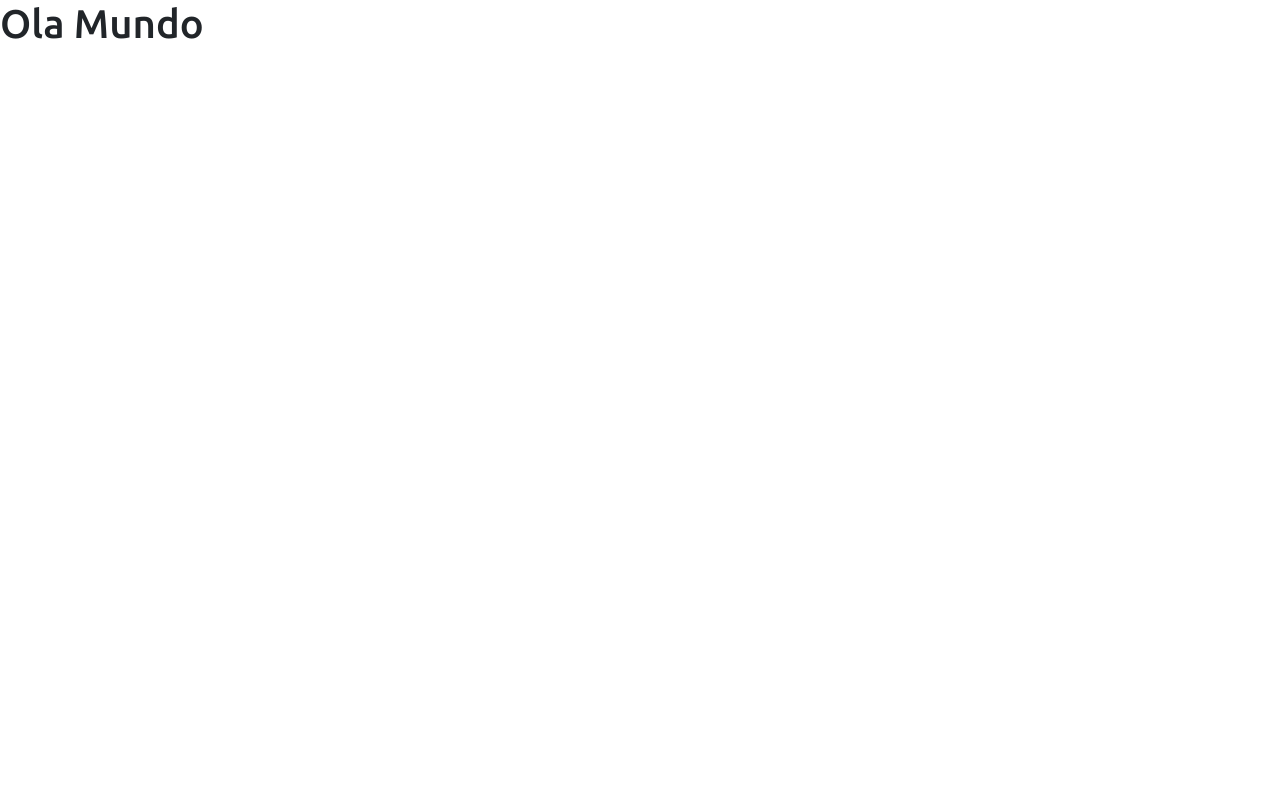
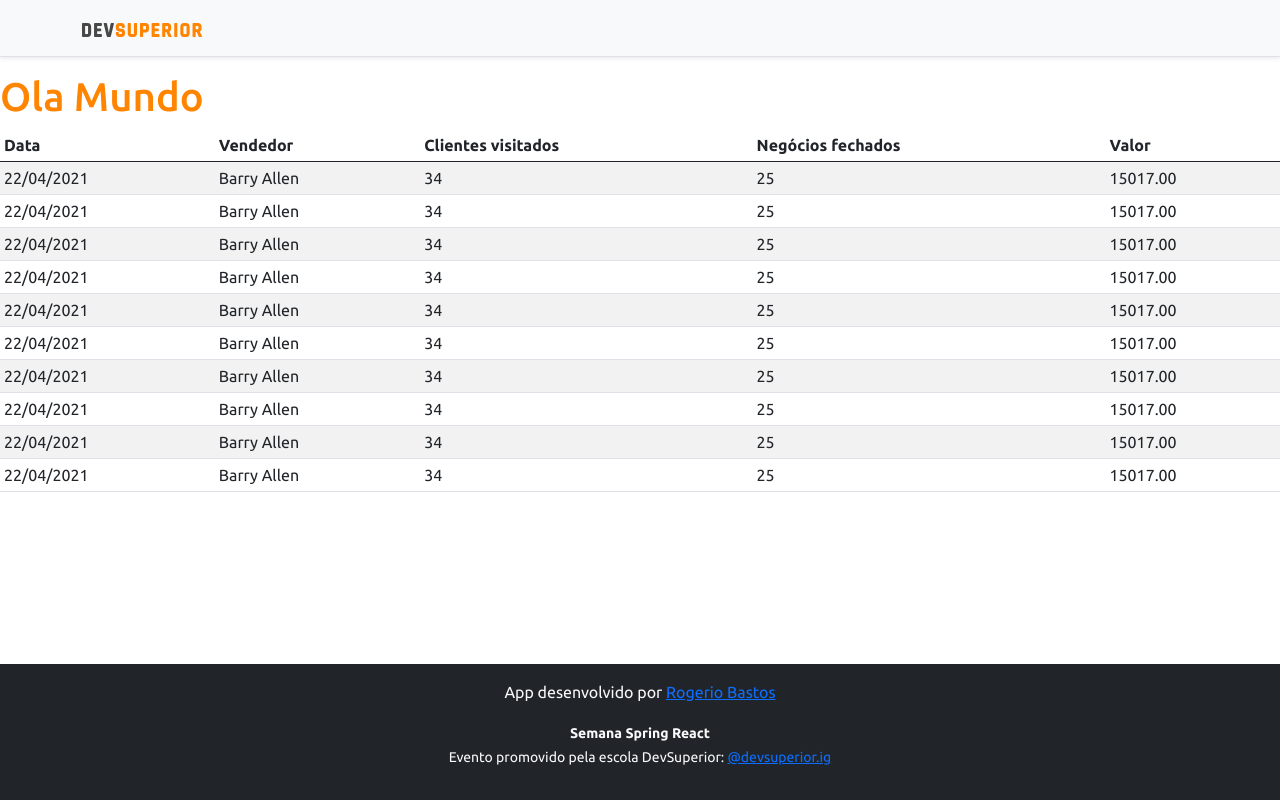
Before and after one commit to rogerplis/projeto-sds3, a React (Create React App) app in the folder frontend/: page / in a window 1280 px wide. Built offline with nearby package versions, Linux system fonts and the light colour scheme.

Commit message:
Basic static components

```diff
--- a/frontend/src/App.tsx
+++ b/frontend/src/App.tsx
@@ -1,12 +1,20 @@
+import DataTable from 'components/DataTable';
+import Footer from 'components/Footer';
+import NavBar from 'components/NavBar';
 import React from 'react';
 import logo from './logo.svg';
 
 
 function App() {
   return (
+    <>
+    <NavBar/>
     <div className="App">
-      <h1>Ola Mundo</h1>
-    </div>
+      <h1 className="text-primary"  >Ola Mundo</h1>
+      <DataTable/>
+        </div>
+        <Footer/>
+    </>
   );
 }
 
--- /dev/null
+++ b/frontend/src/components/DataTable/index.tsx
@@ -0,0 +1,90 @@
+function DataTable() {
+    return (
+        <div className="table-responsive">
+        <table className="table table-striped table-sm">
+            <thead>
+                <tr>
+                    <th>Data</th>
+                    <th>Vendedor</th>
+                    <th>Clientes visitados</th>
+                    <th>Negócios fechados</th>
+                    <th>Valor</th>
+                </tr>
+            </thead>
+            <tbody>
+                <tr>
+                    <td>22/04/2021</td>
+                    <td>Barry Allen</td>
+                    <td>34</td>
+                    <td>25</td>
+                    <td>15017.00</td>
+                </tr>
+                <tr>
+                    <td>22/04/2021</td>
+                    <td>Barry Allen</td>
+                    <td>34</td>
+                    <td>25</td>
+                    <td>15017.00</td>
+                </tr>
+                <tr>
+                    <td>22/04/2021</td>
+                    <td>Barry Allen</td>
+                    <td>34</td>
+                    <td>25</td>
+                    <td>15017.00</td>
+                </tr>
+                <tr>
+                    <td>22/04/2021</td>
+                    <td>Barry Allen</td>
+                    <td>34</td>
+                    <td>25</td>
+                    <td>15017.00</td>
+                </tr>
+                <tr>
+                    <td>22/04/2021</td>
+                    <td>Barry Allen</td>
+                    <td>34</td>
+                    <td>25</td>
+                    <td>15017.00</td>
+                </tr>
+                <tr>
+                    <td>22/04/2021</td>
+                    <td>Barry Allen</td>
+                    <td>34</td>
+                    <td>25</td>
+                    <td>15017.00</td>
+                </tr>
+                <tr>
+                    <td>22/04/2021</td>
+                    <td>Barry Allen</td>
+                    <td>34</td>
+                    <td>25</td>
+                    <td>15017.00</td>
+                </tr>
+                <tr>
+                    <td>22/04/2021</td>
+                    <td>Barry Allen</td>
+                    <td>34</td>
+                    <td>25</td>
+                    <td>15017.00</td>
+                </tr>
+                <tr>
+                    <td>22/04/2021</td>
+                    <td>Barry Allen</td>
+                    <td>34</td>
+                    <td>25</td>
+                    <td>15017.00</td>
+                </tr>
+                <tr>
+                    <td>22/04/2021</td>
+                    <td>Barry Allen</td>
+                    <td>34</td>
+                    <td>25</td>
+                    <td>15017.00</td>
+                </tr>
+            </tbody>
+        </table>
+    </div>
+    );
+  }
+  export default DataTable;
--- /dev/null
+++ b/frontend/src/components/Footer/index.tsx
@@ -0,0 +1,33 @@
+function Footer() {
+  return (
+    <footer className="footer mt-auto py-3 bg-dark">
+      <div className="container">
+        <p className="text-light">
+          App desenvolvido por{" "}
+          <a
+            href="https://github.com/rogerplis/projeto-sds3"
+            target="_blank"
+            rel="noreferrer"
+          >
+            Rogerio Bastos
+          </a>
+        </p>
+        <p className="text-light">
+          <small>
+            <strong>Semana Spring React</strong>
+            <br />
+            Evento promovido pela escola DevSuperior:{" "}
+            <a
+              href="https://instagram.com/devsuperior.ig"
+              target="_blank"
+              rel="noreferrer"
+            >
+              @devsuperior.ig
+            </a>
+          </small>
+        </p>
+      </div>
+    </footer>
+  );
+}
+export default Footer;
--- /dev/null
+++ b/frontend/src/components/NavBar/index.tsx
@@ -0,0 +1,15 @@
+import ImgDsDark from 'assets/img/ds-dark.svg'
+
+function NavBar() {
+    return (
+        <div className="d-flex flex-column flex-md-row align-items-center p-3 px-md-4 mb-3 bg-light border-bottom shadow-sm">
+        <div className="container">
+          <nav className="my-2 my-md-0 mr-md-3">
+            <img src={ImgDsDark} alt="DevSuperior" width="120" />
+          </nav>
+        </div>
+      </div>
+    );
+  }
+
+  export default NavBar;
```
Also changed, not shown: frontend/src/assets/img/ds-dark.svg (added).
